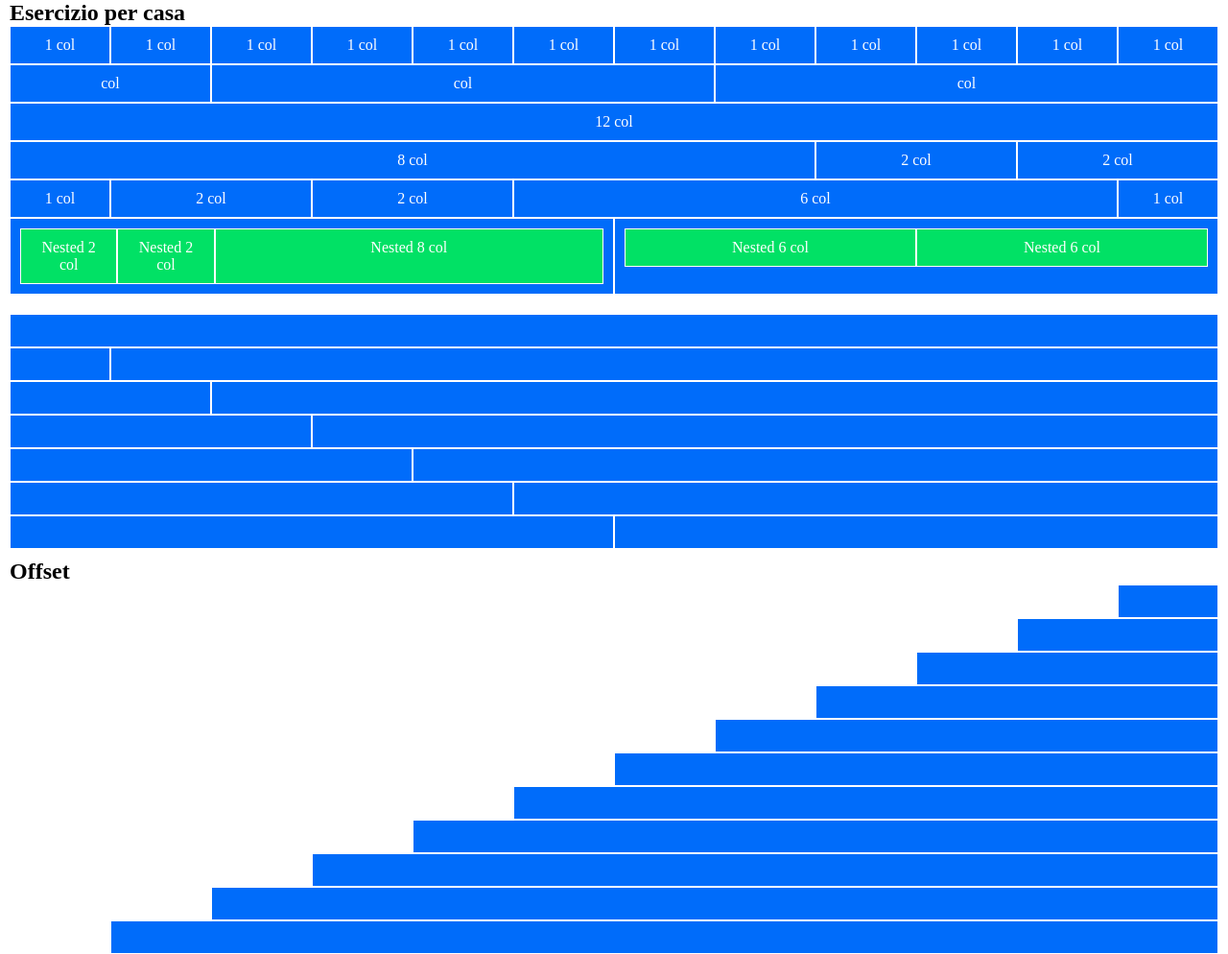
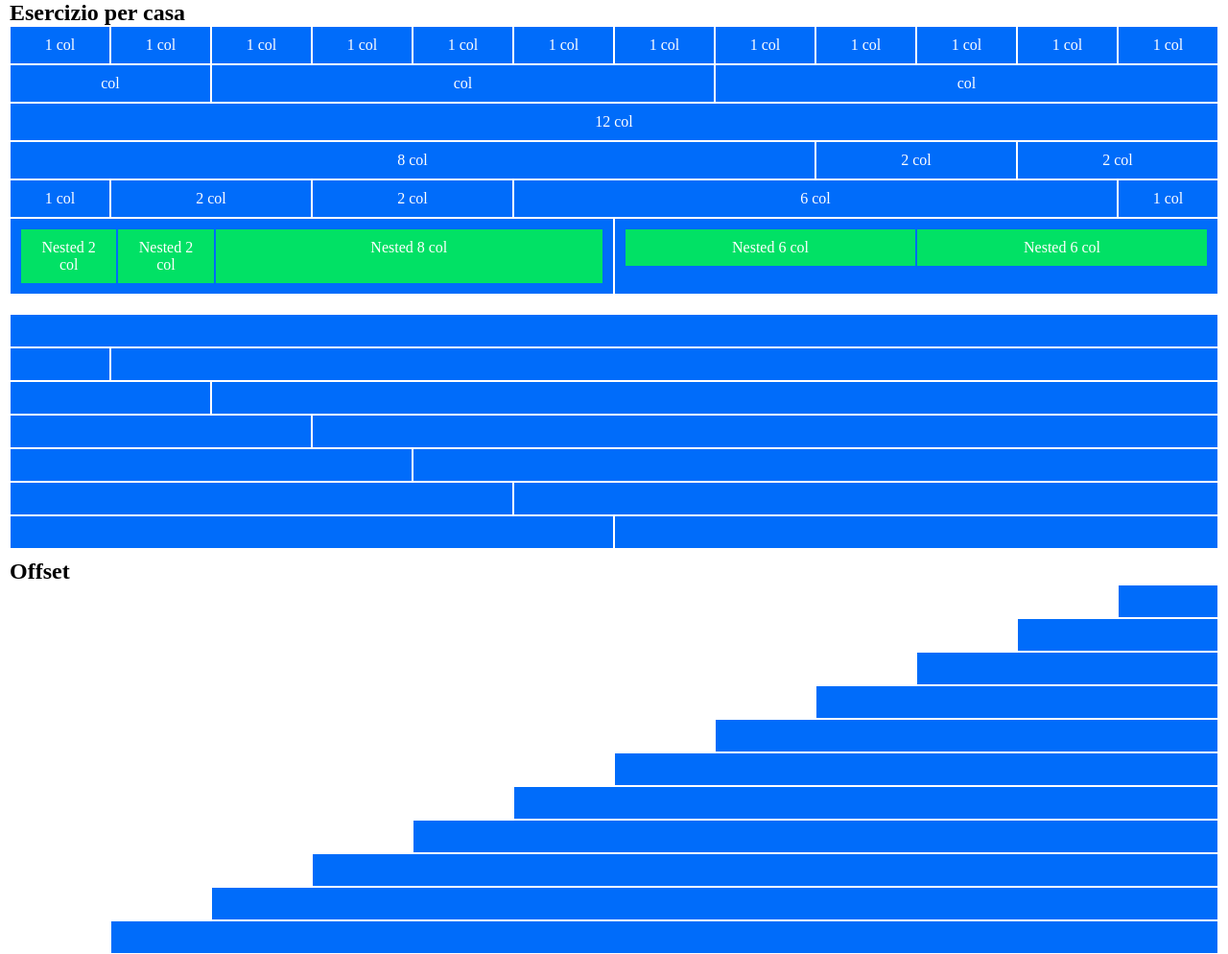
Before and after one commit to LisaKoizumiCipolla/html-css-12bool, a plain HTML site: page index.html in a window 1280 px wide. Shown: the whole page at 96% size. Drawn offline with Linux system fonts and the light colour scheme.

Commit message:
Correction nested border

```diff
--- a/CSS/index.css
+++ b/CSS/index.css
@@ -22,6 +22,7 @@ h1{
 
 .nested>div{
     background-color: #01E165;
+    border: 1px solid #006CFA;
 }
 
 .empty-row{
```
